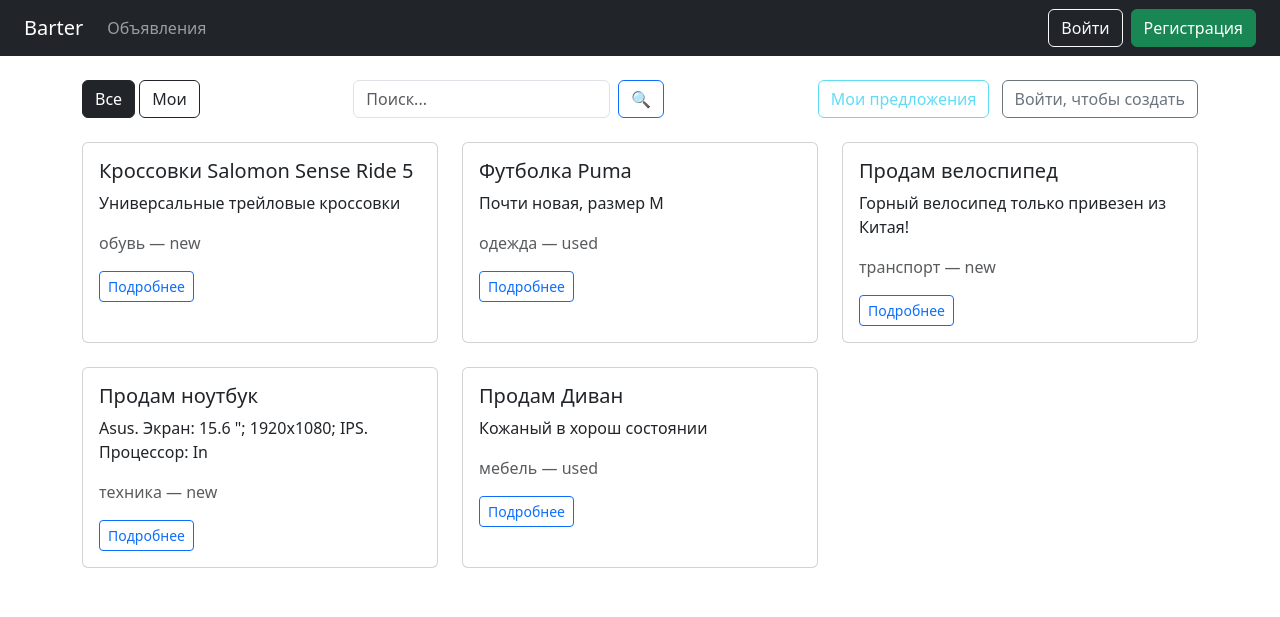
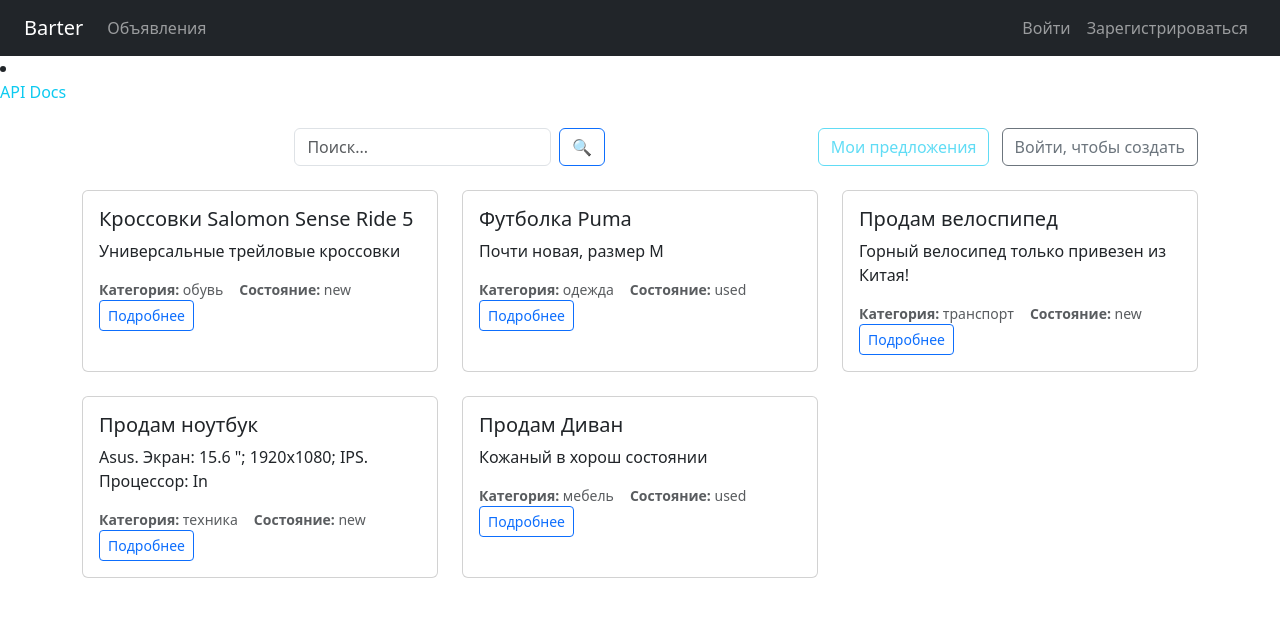
Before and after one commit to August-Genji/barter-exchange, a Django app: page / in a window 1280 px wide. Shown: the top 617 px of the page. Run offline with Django 5.2, Linux system fonts and the light colour scheme; data comes from the database, SQL or seed files in the repository; both versions use the stored data as it was before the commit.

Commit message:
fix: Удален лишний шаблон, изменен выход, вход и регстрация пользователя. feat: Обновлен внешний вид карточек объявлений: категория и состояние.

```diff
--- a/barter_project/ads/templates/ads/ad_list.html
+++ b/barter_project/ads/templates/ads/ad_list.html
@@ -5,9 +5,12 @@
 {% block content %}
 <div class="d-flex justify-content-between align-items-center mb-4">
   <div>
+    {% if user.is_authenticated %}
     <a href="?" class="btn btn-outline-dark {% if not request.GET.mine %}active{% endif %}">Все</a>
     <a href="?mine=1" class="btn btn-outline-dark {% if request.GET.mine %}active{% endif %}">Мои</a>
+    {% endif %}
   </div>
+
 
   <form method="get" class="d-flex">
     <input type="text" name="q" value="{{ request.GET.q }}" class="form-control me-2" placeholder="Поиск...">
@@ -34,7 +37,10 @@
       <div class="card-body">
         <h5 class="card-title">{{ ad.title }}</h5>
         <p class="card-text">{{ ad.description|truncatechars:100 }}</p>
-        <p class="text-muted">{{ ad.category }} — {{ ad.condition }}</p>
+        <div class="d-flex gap-3 text-muted small">
+        <span><strong>Категория: </strong>{{ ad.category }}</span>
+        <span><strong>Состояние: </strong>{{ ad.condition }}</span>
+    </div>
         <a href="{% url 'ad_detail' ad.pk %}" class="btn btn-sm btn-outline-primary">Подробнее</a>
       </div>
     </div>
--- a/barter_project/ads/templates/ads/base.html
+++ b/barter_project/ads/templates/ads/base.html
@@ -25,30 +25,38 @@
             </li>
         </ul>
 
-        <ul class="navbar-nav ms-auto mb-2 mb-lg-0">
-            {% if user.is_authenticated %}
+       <ul class="navbar-nav ms-auto">
+    {% if request.user.is_authenticated %}
         <li class="nav-item dropdown">
-                    <a class="nav-link dropdown-toggle text-light" href="#" id="navbarUserDropdown" role="button" data-bs-toggle="dropdown" aria-expanded="false">
-                        👤 {{ user.username }}
+            <a class="nav-link dropdown-toggle text-light" href="#" role="button" data-bs-toggle="dropdown">
+                {{ user.username }}
             </a>
-                    <ul class="dropdown-menu dropdown-menu-end" aria-labelledby="navbarUserDropdown">
-                        <li><a class="dropdown-item" href="#">Профиль</a></li>
-                        <li><hr class="dropdown-divider"></li>
-                        <li><a class="dropdown-item text-danger" href="{% url 'logout' %}">🚪 Выйти</a></li>
+            <ul class="dropdown-menu dropdown-menu-end">
+                <li>
+                    <form method="post" action="{% url 'logout' %}">
+                        {% csrf_token %}
+                        <button type="submit" class="dropdown-item">Выйти</button>
+                    </form>
+                </li>
             </ul>
         </li>
     {% else %}
-                <li class="nav-item me-2">
-                    <a class="btn btn-outline-light" href="{% url 'login' %}">Войти</a>
+        <li class="nav-item">
+            <a class="nav-link" href="{% url 'login' %}?next={{ request.path }}">Войти</a>
         </li>
         <li class="nav-item">
-                    <a class="btn btn-success" href="{% url 'register' %}">Регистрация</a>
+            <a class="nav-link" href="{% url 'register' %}?next={{ request.path }}">Зарегистрироваться</a>
         </li>
     {% endif %}
 </ul>
     </div>
 </nav>
-
+    <!-- Кнопка Swagger -->
+    <li class="nav-item">
+        <a class="nav-link text-info" href="/api/schema/swagger/" target="_blank" title="Swagger UI">
+            API Docs
+        </a>
+    </li>
 <div class="container mt-4">
     {% block content %}{% endblock %}
 </div>
--- a/barter_project/ads/views.py
+++ b/barter_project/ads/views.py
@@ -198,6 +198,7 @@ class MyExchangeProposalsView(View):
             'proposals': proposals
         })
 
+
 @require_POST
 @login_required
 def accept_proposal(request, pk):
@@ -207,6 +208,7 @@ def accept_proposal(request, pk):
     proposal.status = 'accepted'
     proposal.save()
     return redirect('my_proposals')
+
 
 @require_POST
 @login_required
@@ -218,6 +220,7 @@ def decline_proposal(request, pk):
     proposal.save()
     return redirect('my_proposals')
 
+
 def register(request):
     if request.method == 'POST':
         form = UserCreationForm(request.POST)
--- a/barter_project/barter_project/settings.py
+++ b/barter_project/barter_project/settings.py
@@ -87,7 +87,7 @@ DATABASES = {
         'ENGINE': 'django.db.backends.postgresql',
         'NAME': 'barterdb',
         'USER': 'postgres',
-        'PASSWORD': '1101',
+        'PASSWORD': '1234',
         'HOST': 'localhost',
         'PORT': '5432',
     }
@@ -158,4 +158,4 @@ SIMPLE_JWT = {
 
 
 LOGIN_REDIRECT_URL = '/'
-LOGOUT_REDIRECT_URL = '/'
+LOGOUT_REDIRECT_URL = 'ad_list'
```
Also changed, not shown: barter_project/ads/templates/ads/exchange_proposals.html (deleted), barter_project/db.sqlite3 (deleted). Lines whose indentation alone changed are shown as unchanged.
